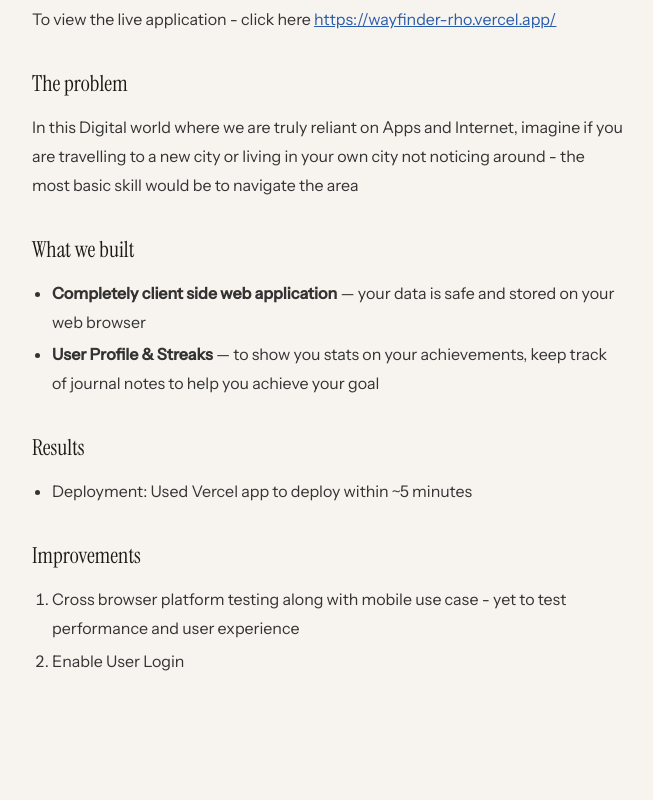
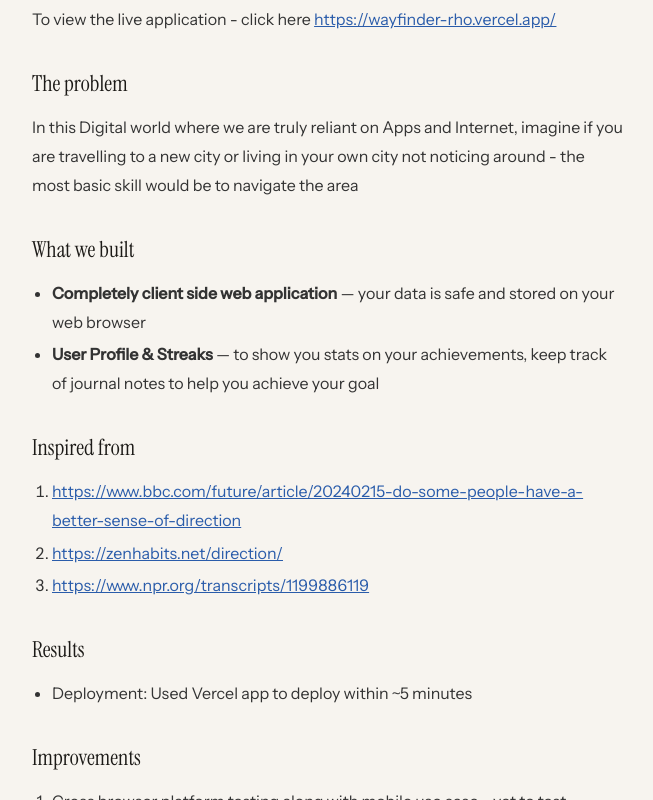
Before and after one commit to jai7/jai7.github.io, an Astro site: page /projects/2026-05-14-develop-directional-sense in a window 1280 px wide. Shown: the part 405-1205 px from the top of the page, without its empty margins (312-965 px from the left). Built offline with nearby package versions, Linux system fonts and the light colour scheme; Astro itself is replaced by a stand-in of ours.

Commit message:
add wayfinder app inspired sources section

```diff
--- a/src/content/projects/2026-05-14-develop-directional-sense.md
+++ b/src/content/projects/2026-05-14-develop-directional-sense.md
@@ -20,6 +20,11 @@ In this Digital world where we are truly reliant on Apps and Internet, imagine i
 - **Completely client side web application** — your data is safe and stored on your web browser
 - **User Profile & Streaks** — to show you stats on your achievements, keep track of journal notes to help you achieve your goal
 
+## Inspired from
+1. https://www.bbc.com/future/article/20240215-do-some-people-have-a-better-sense-of-direction
+2. https://zenhabits.net/direction/
+3. https://www.npr.org/transcripts/1199886119
+
 ## Results
 
 - Deployment: Used Vercel app to deploy within ~5 minutes
```
